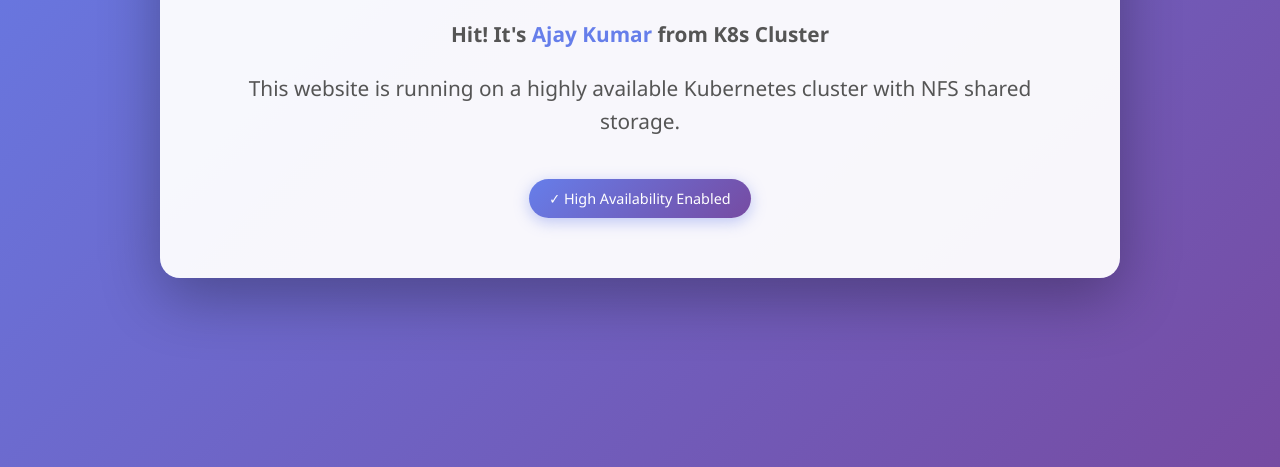
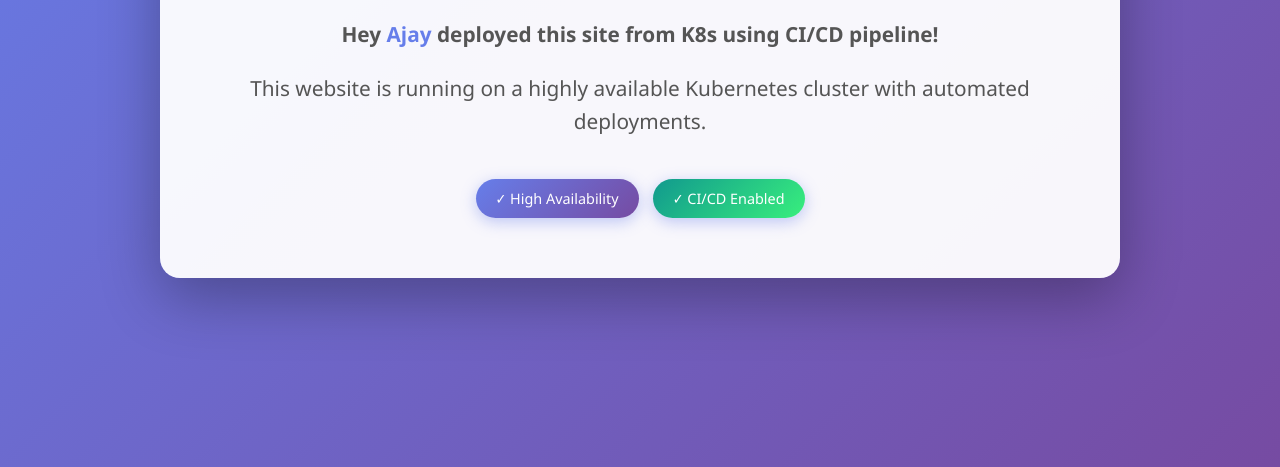
Before and after one commit to Ajaykumarisdf/k8s-ha-website, a plain HTML site: page index.html in a window 1280 px wide. Shown: the part 333-800 px from the top of the page. Drawn offline with Linux system fonts and the light colour scheme.

Commit message:
Update: Display CI/CD deployment message

```diff
--- a/index.html
+++ b/index.html
@@ -1,9 +1,10 @@
 <!DOCTYPE html>
 <html lang="en">
+
 <head>
     <meta charset="UTF-8">
     <meta name="viewport" content="width=device-width, initial-scale=1.0">
-    <title>K8s HA Website</title>
+    <title>K8s HA Website - CI/CD Demo</title>
     <style>
         body {
             margin: 0;
@@ -15,6 +16,7 @@
             align-items: center;
             min-height: 100vh;
         }
+
         .container {
             background: rgba(255, 255, 255, 0.95);
             padding: 60px 80px;
@@ -24,26 +26,38 @@
             max-width: 800px;
             animation: fadeIn 1s ease-in;
         }
+
         @keyframes fadeIn {
-            from { opacity: 0; transform: translateY(-20px); }
-            to { opacity: 1; transform: translateY(0); }
+            from {
+                opacity: 0;
+                transform: translateY(-20px);
+            }
+
+            to {
+                opacity: 1;
+                transform: translateY(0);
+            }
         }
+
         h1 {
             color: #333;
             font-size: 2.5em;
             margin-bottom: 20px;
             text-shadow: 2px 2px 4px rgba(0, 0, 0, 0.1);
         }
+
         .message {
             color: #555;
             font-size: 1.3em;
             line-height: 1.6;
             margin: 20px 0;
         }
+
         .highlight {
             color: #667eea;
             font-weight: bold;
         }
+
         .badge {
             display: inline-block;
             background: linear-gradient(135deg, #667eea 0%, #764ba2 100%);
@@ -54,16 +68,25 @@
             font-size: 0.9em;
             box-shadow: 0 4px 15px rgba(102, 126, 234, 0.4);
         }
+
+        .cicd-badge {
+            background: linear-gradient(135deg, #11998e 0%, #38ef7d 100%);
+            margin-left: 10px;
+        }
     </style>
 </head>
+
 <body>
     <div class="container">
         <h1>🚀 Kubernetes Cluster</h1>
         <div class="message">
-            <p><strong>Hit! It's <span class="highlight">Ajay Kumar</span> from K8s Cluster</strong></p>
-            <p>This website is running on a highly available Kubernetes cluster with NFS shared storage.</p>
+            <p><strong>Hey <span class="highlight">Ajay</span> deployed this site from K8s using CI/CD
+                    pipeline!</strong></p>
+            <p>This website is running on a highly available Kubernetes cluster with automated deployments.</p>
         </div>
-        <div class="badge">✓ High Availability Enabled</div>
+        <div class="badge">✓ High Availability</div>
+        <div class="badge cicd-badge">✓ CI/CD Enabled</div>
     </div>
 </body>
+
 </html>
```
